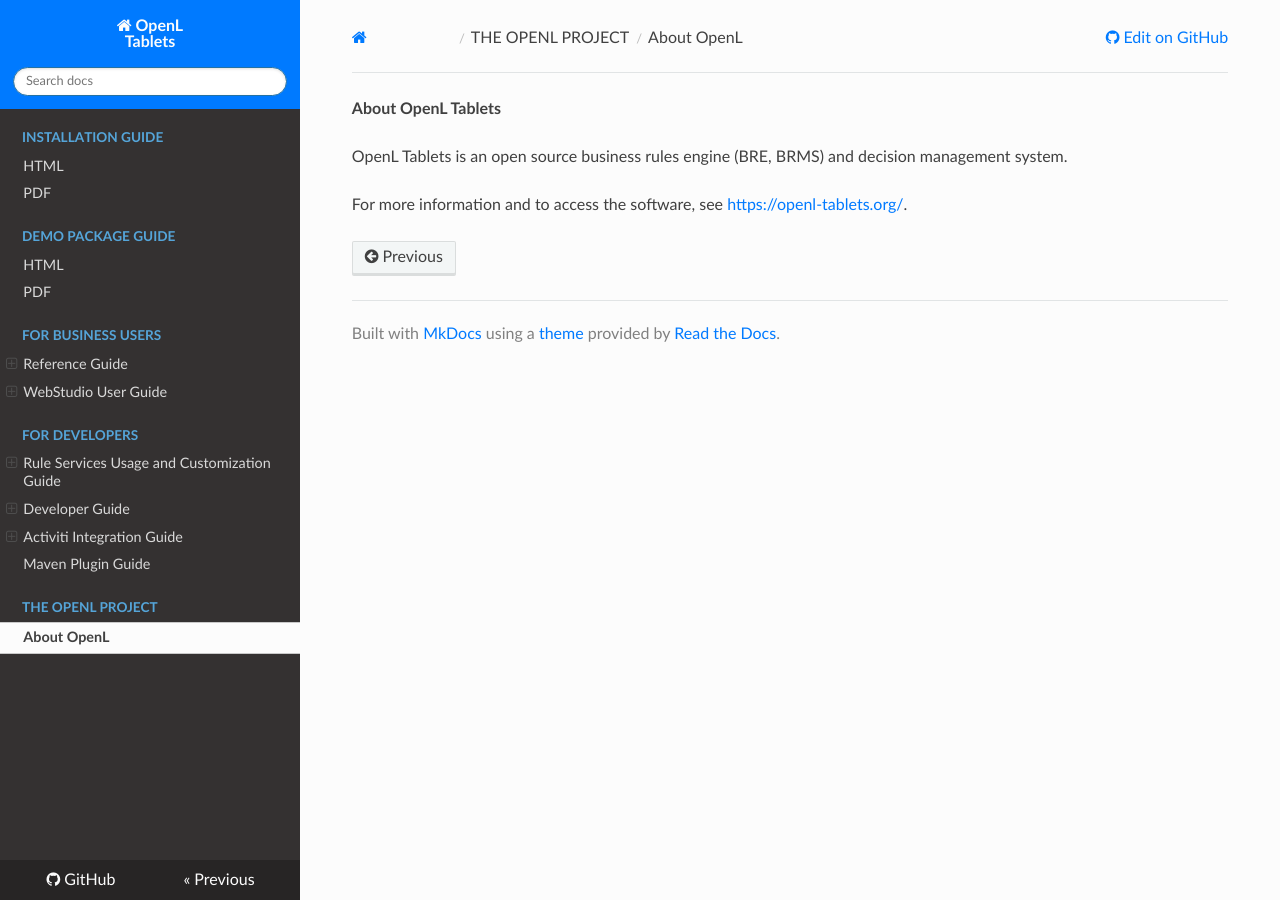
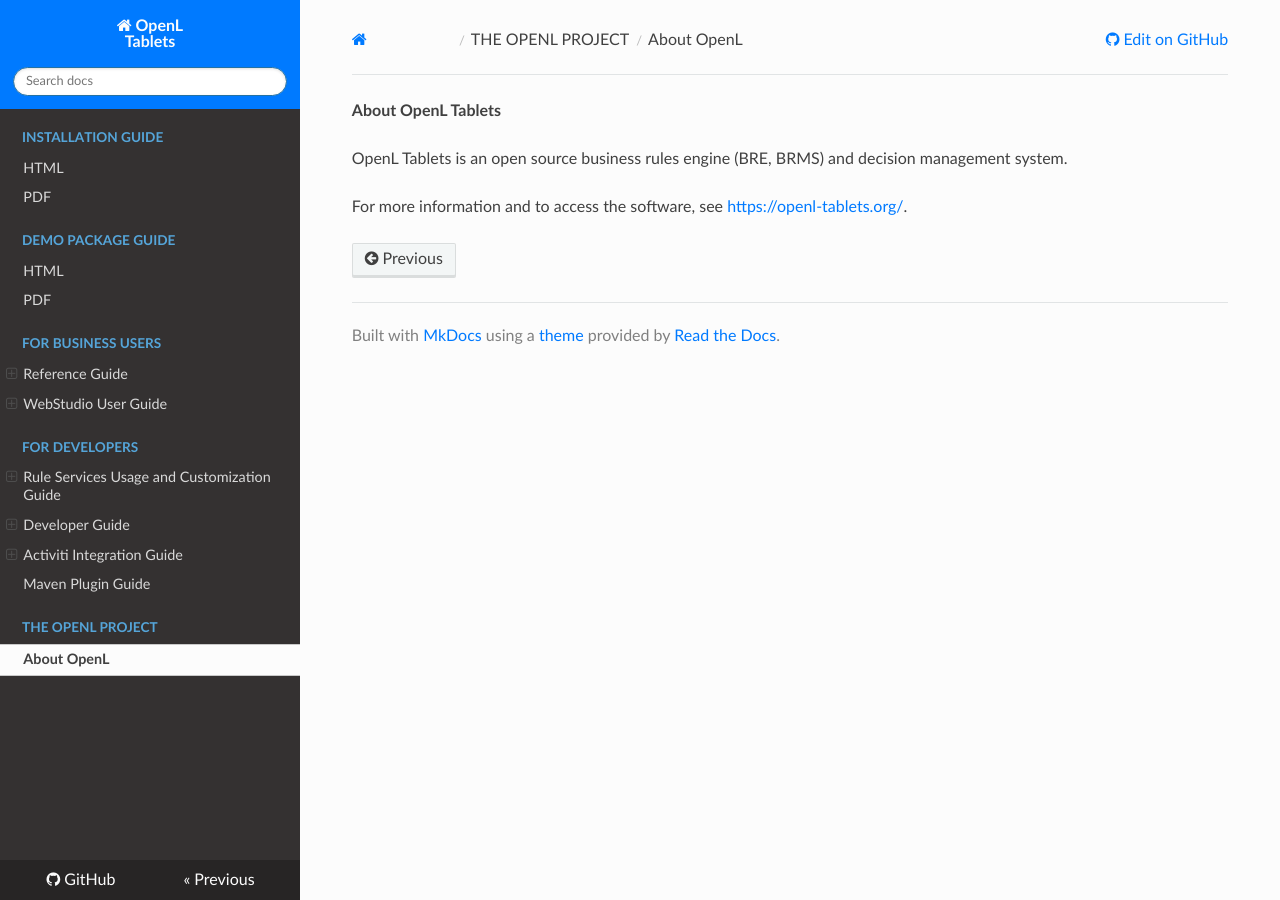
Before and after one commit to agradus/OpenLdocs, an MkDocs documentation site: the page built from docs/about.md, in a window 1280 px wide. Built offline with MkDocs 1.6.1, drawn with Linux system fonts in a browser that asks for light colours; nearby versions of some CDN libraries.

Commit message:
Update extra.css

```diff
--- a/docs/css/extra.css
+++ b/docs/css/extra.css
@@ -5,23 +5,6 @@
 }
 
 /* set vertical spacing in left nav */
-
-p.caption {
-  margin-top: -5px;
-  margin-bottom: -8px;
-}
-
-ul > li:not(:last-child)::after{
-    margin-bottom: -8px;
-}
-
-li {
-  margin-top: -2px;
-  }
-
-.wy-menu-vertical header, .wy-menu-vertical {
-    margin: 2px 0 0;
-}
 
 
 /* icon sizing in the left menu */
```
